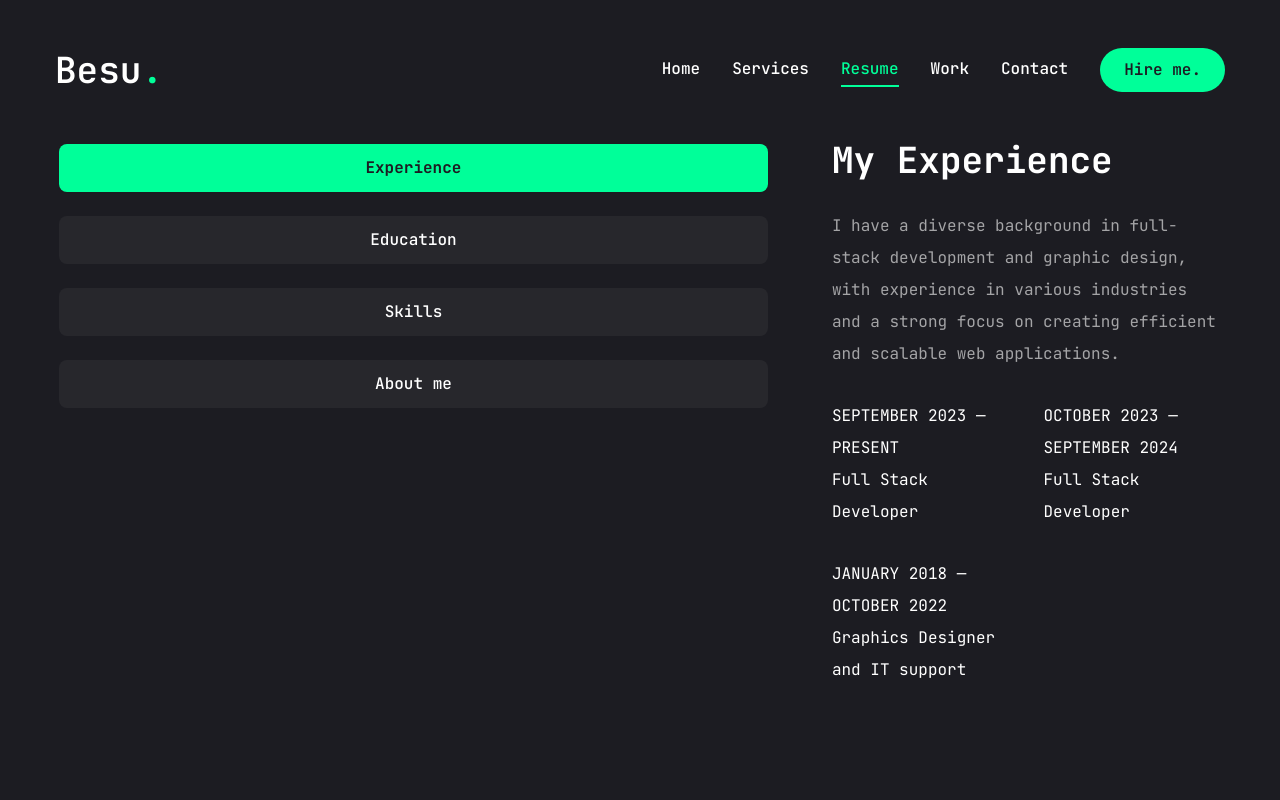
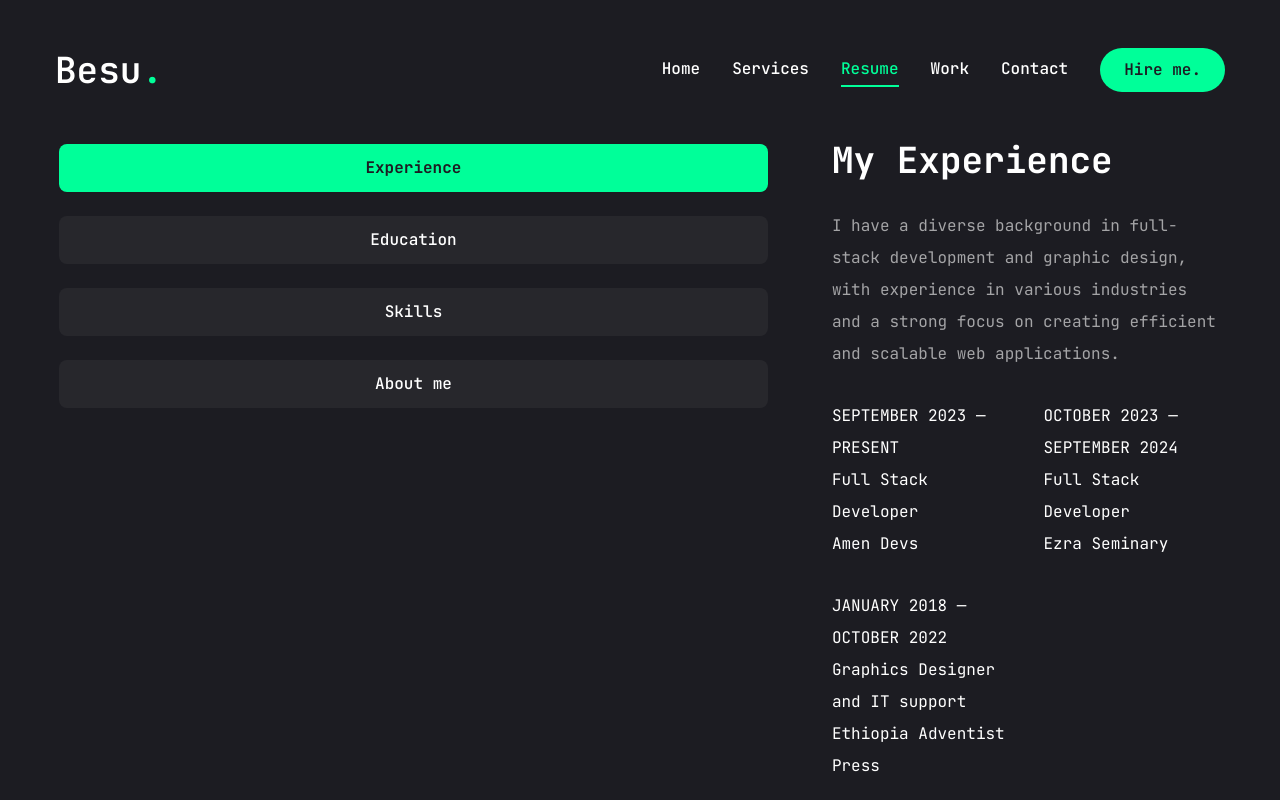
Before and after one commit to Besufekad-HAZ/My-Portfolio-Next, a Next.js app: page /resume in a window 1280 px wide. Built offline with nearby package versions, Linux system fonts and the light colour scheme.

Commit message:
Add Item.company to display the compant

```diff
--- a/app/resume/page.tsx
+++ b/app/resume/page.tsx
@@ -226,6 +226,7 @@ const Resume = () => {
                           <div>
                             {/* dot  */}
                             <span></span>
+                            <p>{item.company}</p>
                           </div>
                         </li>
                       );
```
